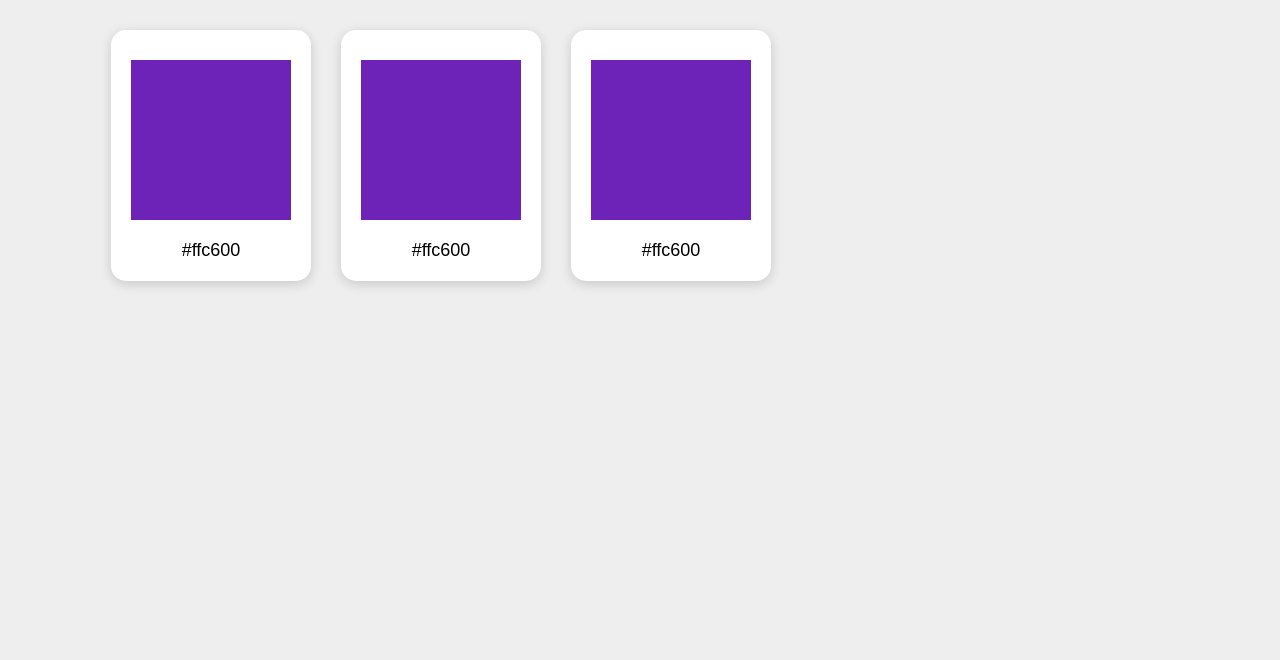
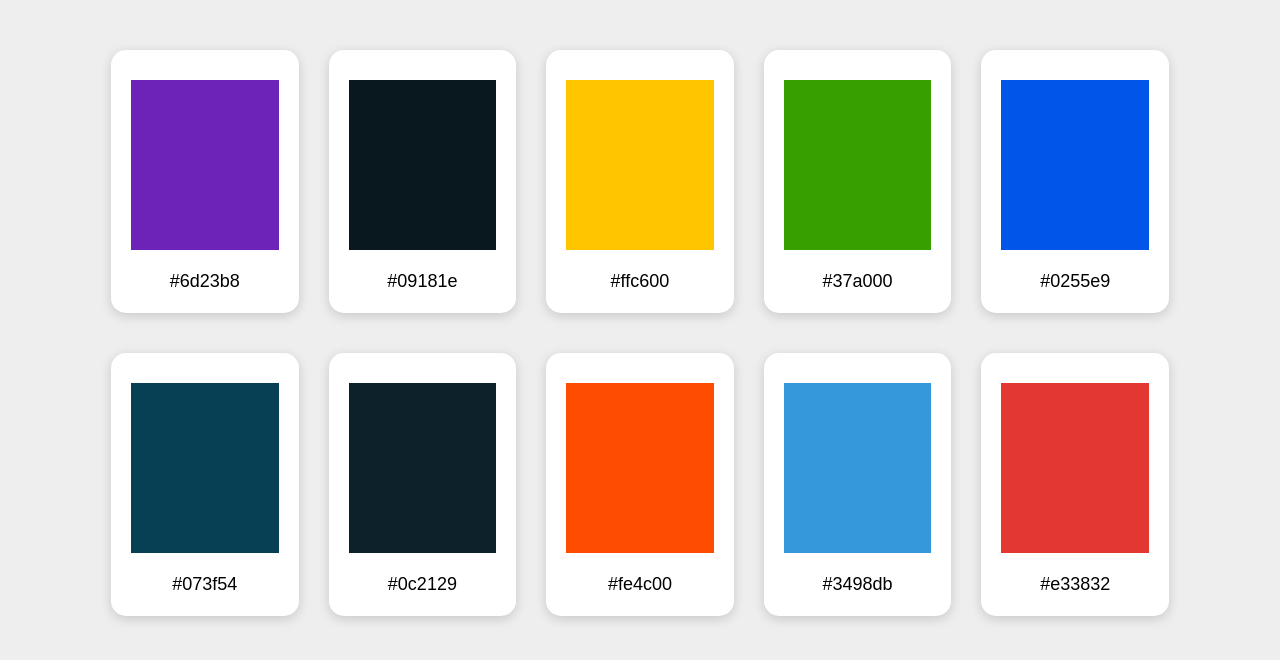
Before and after one commit to heshamabdulzaher/Amazing-colors, a plain HTML site: page index.html in a window 1280 px wide. Drawn offline with Linux system fonts and the light colour scheme.

Commit message:
Add some colors

```diff
--- a/index.html
+++ b/index.html
@@ -10,17 +10,54 @@
 <body>
 
     <div class="container">
-        <div class="card">
-            <div class="square_color copy_color"></div>
-            <div class="color_code">#ffc600</div>
+        <div class="card" data-color="#6d23b8">
+            <div class="square_color"></div>
+            <input type="text" readonly class="color_code"/>
         </div>
-        <div class="card">
-            <div class="square_color copy_color"></div>
-            <div class="color_code">#ffc600</div>
+        <!-- / -->
+        <div class="card" data-color="#09181E">
+            <div class="square_color"></div>
+            <input type="text" readonly class="color_code"/>
         </div>
-        <div class="card">
-            <div class="square_color copy_color"></div>
-            <div class="color_code">#ffc600</div>
+        <!-- / -->
+        <div class="card" data-color="#ffc600">
+            <div class="square_color"></div>
+            <input type="text" readonly class="color_code"/>
+        </div>
+        <!-- / -->
+        <div class="card" data-color="#37A000">
+            <div class="square_color"></div>
+            <input type="text" readonly class="color_code"/>
+        </div>
+        <!-- / -->
+        <div class="card" data-color="#0255e9">
+            <div class="square_color"></div>
+            <input type="text" readonly class="color_code"/>
+        </div>
+        <!-- / -->
+        <div class="card" data-color="#073F54">
+            <div class="square_color"></div>
+            <input type="text" readonly class="color_code"/>
+        </div>
+        <!-- / -->
+        <div class="card" data-color="#0C2129">
+            <div class="square_color"></div>
+            <input type="text" readonly class="color_code"/>
+        </div>
+        <!-- / -->
+        <div class="card" data-color="#FE4C00">
+            <div class="square_color"></div>
+            <input type="text" readonly class="color_code"/>
+        </div>
+        <!-- / -->
+        <div class="card" data-color="#3498db">
+            <div class="square_color"></div>
+            <input type="text" readonly class="color_code"/>
+        </div>
+        <!-- / -->
+        <div class="card" data-color="#E33832">
+            <div class="square_color"></div>
+            <input type="text" readonly class="color_code"/>
         </div>
     </div>
 
--- a/main.js
+++ b/main.js
@@ -1,5 +1,6 @@
 let cards = document.querySelectorAll(".card");
 cards.forEach(singleCard => {
+  handleCard(singleCard);
   // Mouse enter
   singleCard.addEventListener("mouseenter", e => {
     let copyIcon = document.createElement("img");
@@ -8,14 +9,41 @@ cards.forEach(singleCard => {
   });
   // Mouse leave
   singleCard.addEventListener("mouseleave", e => {
-    document.querySelector(".square_color img").remove();
+    let copyIcon = document.querySelector(".square_color img");
+    if (copyIcon) {
+      copyIcon.remove();
+    }
   });
   // Click to copy
-  singleCard.addEventListener("click", e => {
-    e.target.closest(".card");
+  singleCard.querySelector(".square_color").addEventListener("click", e => {
+    document.querySelector(".square_color img").remove();
     let youJustCopied = document.createElement("div");
     youJustCopied.classList.add("you_just_copied");
+    youJustCopied.style.backgroundColor = singleCard.getAttribute("data-color");
     youJustCopied.innerHTML = `<div><img src="./img/checked.svg"><p>You got it!</p></div>`;
     singleCard.appendChild(youJustCopied);
+    let colorCode = singleCard.querySelector(".color_code");
+    colorCode.select();
+    document.execCommand("copy");
+    clearSelection();
+
+    setTimeout(() => {
+      youJustCopied.remove();
+    }, 1500);
   });
 });
+
+function handleCard(card) {
+  console.log(card);
+  let color = card.getAttribute("data-color");
+  card.querySelector(".square_color").style.backgroundColor = color;
+  card.querySelector(".color_code").setAttribute("value", color);
+}
+
+function clearSelection() {
+  if (window.getSelection) {
+    window.getSelection().removeAllRanges();
+  } else if (document.selection) {
+    document.selection.empty();
+  }
+}
--- a/style.css
+++ b/style.css
@@ -18,22 +18,22 @@ body {
   margin: 30px auto;
   display: flex;
   justify-content: flex-start;
+  flex-wrap: wrap;
 }
 .card {
   background-color: #fff;
   border-radius: 15px;
   box-shadow: 0 3px 12px rgba(0, 0, 0, 0.16);
-  width: 200px;
-  margin: 0 15px;
+  width: calc(100% / 5 - 30px);
+  margin: 20px 15px;
   padding: 30px 20px 20px;
   position: relative;
   overflow: hidden;
 }
 .square_color {
-  width: 160px;
-  height: 160px;
-  margin-bottom: 20px;
-  background-color: #6d23b8;
+  width: 100%;
+  height: 170px;
+  margin: 0 auto 20px;
   cursor: pointer;
   display: flex;
   justify-content: center;
@@ -55,6 +55,11 @@ body {
   text-align: center;
   font-weight: 500;
   font-size: 18px;
+  border: 0;
+  width: 100%;
+  outline: 0;
+  cursor: auto;
+  text-transform: lowercase;
 }
 .you_just_copied {
   position: absolute;
@@ -62,7 +67,6 @@ body {
   left: 0;
   width: 100%;
   height: 100%;
-  background-color: #6d23b8;
   color: #000;
   text-align: center;
   display: flex;
@@ -73,7 +77,7 @@ body {
   background-color: rgba(255, 255, 255, 0.3);
   width: 100%;
   padding: 15px;
-  box-shadow: 0 0 40px rgba(0, 0, 0, 0.5);
+  box-shadow: 0 0 40px rgba(0, 0, 0, 0.15);
 }
 
 .you_just_copied img {
```
